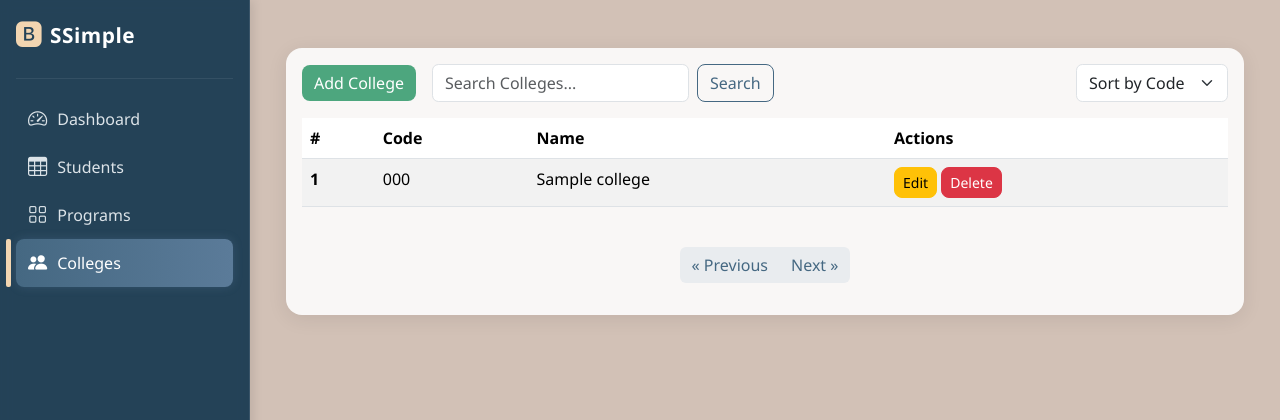
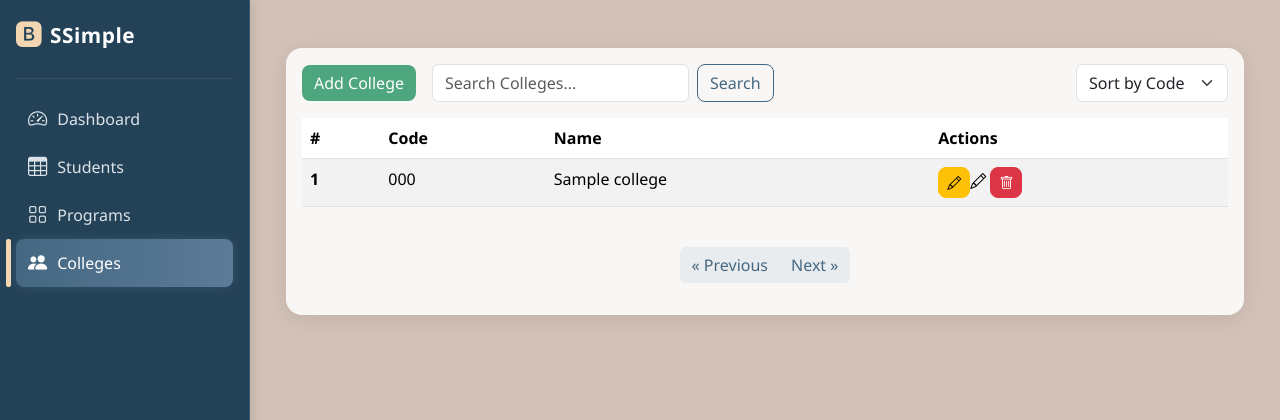
Before and after one commit to NightsProject/SSimple---Web-app, a Flask app: page /colleges in a window 1280 px wide. Shown: the top 420 px of the page. Run offline with Flask 3, Linux system fonts and the light colour scheme; the visitor is signed in with stand-in values (Sample User, id 1); a database or web service that is not in the repository returns one stand-in record (values such as "Sample title"); data that the repository does not hold is empty; parts of the project's set-up code (start-up, migrations or seed data) failed here and were passed over; some libraries are stand-ins or nearby versions.

Commit message:
change the edit and delete icons for student and colleges

```diff
--- a/app/templates/colleges.html
+++ b/app/templates/colleges.html
@@ -52,14 +52,14 @@
           <td>{{ college.code }}</td>
           <td>{{ college.name }}</td>
           <td>
-            <a href="{{ url_for('colleges.update', code=college.code) }}" class="btn btn-sm btn-warning">Edit</a>
+            <a href="{{ url_for('colleges.update', code=college.code) }}" class="btn btn-sm btn-warning"><i class="bi bi-pencil"></a>
 
             <form action="{{ url_for('colleges.delete') }}" method="POST" style="display:inline;">
               <input type="hidden" name="code" value="{{ college.code }}">
               <input type="hidden" name="csrf_token" value="{{ csrf_token() }}">
               <button type="submit" class="btn btn-sm btn-danger"
                       onclick="return confirm('Are you sure you want to delete this college?');">
-                  Delete
+                   <i class="bi bi-trash"></i>
               </button>
            </form>
 
--- a/app/templates/layouts/base.html
+++ b/app/templates/layouts/base.html
@@ -276,7 +276,6 @@
         </nav>
         <!-- Main content -->
         <main class="col px-md-4 py-4">
-          {% block content %}
           {% with messages = get_flashed_messages(with_categories=true) %}
             {% if messages %}
               {% for category, message in messages %}
@@ -287,6 +286,7 @@
               {% endfor %}
             {% endif %}
           {% endwith %}
+          {% block content %}
           {% endblock %}
         </main>
       </div>
--- a/app/templates/programs.html
+++ b/app/templates/programs.html
@@ -41,11 +41,11 @@
           <td>{{ program.name }}</td>
           <td>{{ program.college_name or program.college_code or '-' }}</td>
           <td>
-            <a href="{{ url_for('programs.update', code=program.code) }}" class="btn btn-sm btn-warning">Edit</a>
+            <a href="{{ url_for('programs.update', code=program.code) }}" class="btn btn-sm btn-warning"><i class="bi bi-pencil"></i></a>
             <form action="{{ url_for('programs.delete') }}" method="POST" style="display:inline;">
               <input type="hidden" name="code" value="{{ program.code }}">
               <input type="hidden" name="csrf_token" value="{{ csrf_token() }}">
-              <button type="submit" class="btn btn-sm btn-danger" onclick="return confirm('Are you sure you want to delete this program?');">Delete</button>
+              <button type="submit" class="btn btn-sm btn-danger" onclick="return confirm('Are you sure you want to delete this program?');"> <i class="bi bi-trash"></i></button>
             </form>
           </td>
         </tr>
```
